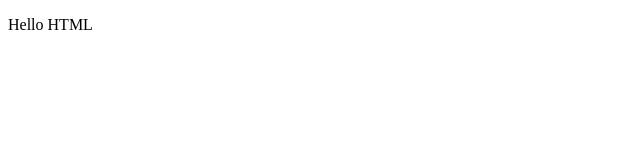
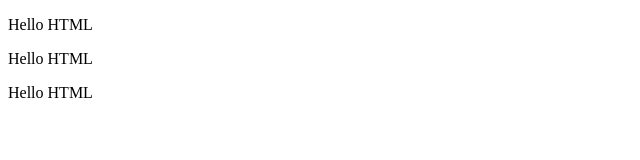
Before and after one commit to ALManriqueJR/bootcamp-devjr, a plain HTML site: page index.html in a window 1280 px wide. Shown: the whole page, without its empty margins (0-640 px from the left). Drawn offline with Linux system fonts and the light colour scheme.

Commit message:
More <p> added

```diff
--- a/index.html
+++ b/index.html
@@ -8,5 +8,7 @@
 </head>
 <body>
     <p>Hello HTML</p>
+    <p>Hello HTML</p>
+    <p>Hello HTML</p>
 </body>
 </html>
```
